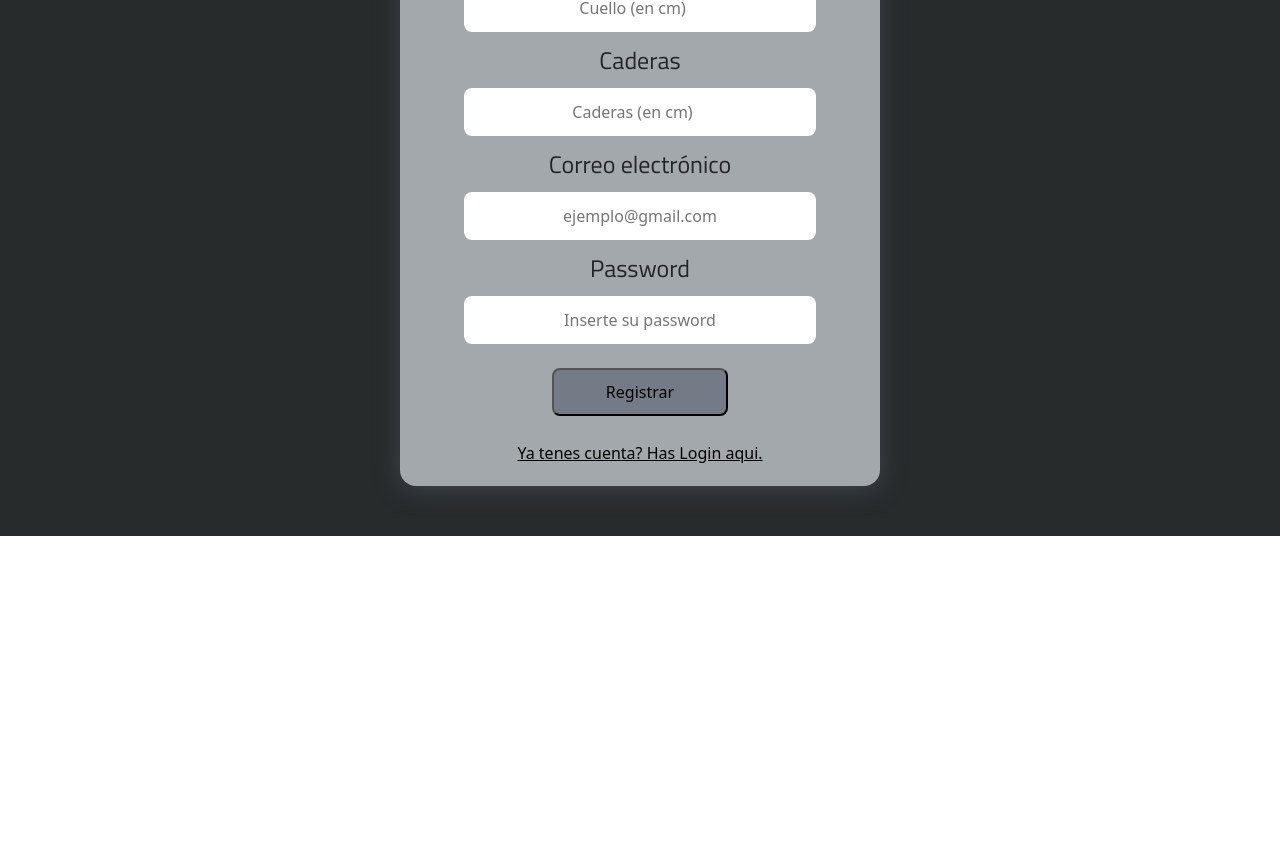
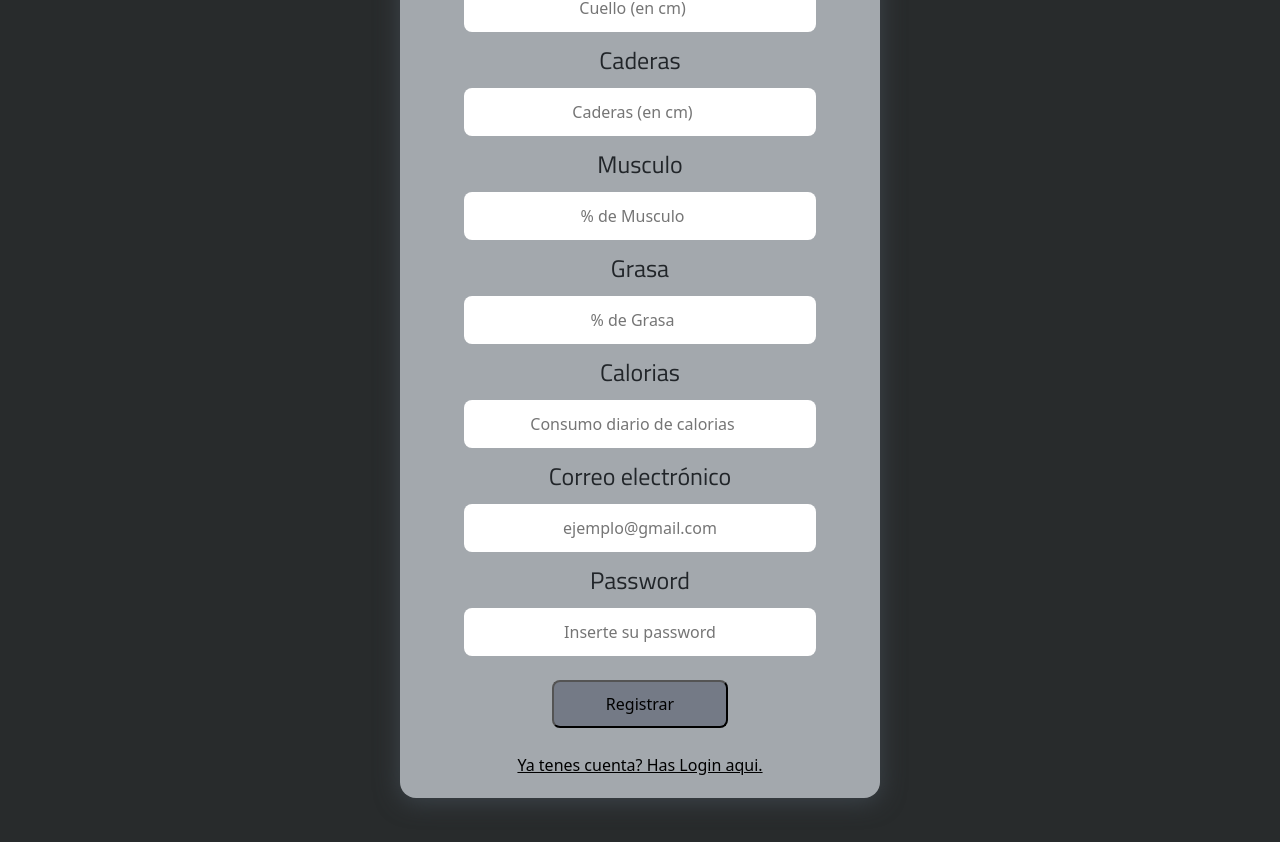
Before and after one commit to AbrahamVenegas/Nutri-TEC, a React (Create React App) app: page /RegisterCliente in a window 1280 px wide. Shown: the part 1134-1976 px from the top of the page. Before the commit the page ends 1670 px from the top, so only its background shows below. Built offline with nearby package versions, Linux system fonts and the light colour scheme; the HTML template or start-up script is replaced by a standard one.

Commit message:
Se agregan datos que hacian falta den RegisterCliente

```diff
--- a/src/pages/RegisterCliente.js
+++ b/src/pages/RegisterCliente.js
@@ -260,6 +260,42 @@ export const RegisterCliente = () => {
                     className="register_input_c">
                 </input>
 
+                <label htmlFor="musculo" className="register_label_c">Musculo</label>
+                <input value={musculo} onChange={e => setMusculo(e.target.value)}
+                    type="number"
+                    min="0"
+                    max="100"
+                    step="0.1"
+                    name="musculo"
+                    id="musculo"
+                    placeholder="% de Musculo"
+                    className="register_input_c">
+                </input>
+
+                <label htmlFor="grasa" className="register_label_c">Grasa</label>
+                <input value={grasa} onChange={e => setGrasa(e.target.value)}
+                    type="number"
+                    min="0"
+                    max="100"
+                    step="0.1"
+                    name="grasa"
+                    id="grasa"
+                    placeholder="% de Grasa"
+                    className="register_input_c">
+                </input>
+
+                <label htmlFor="calorias" className="register_label_c">Calorias</label>
+                <input value={calorias} onChange={e => setCalorias(e.target.value)}
+                    type="number"
+                    min="0"
+                    max="10000"
+                    step="0.1"
+                    name="calorias"
+                    id="calorias"
+                    placeholder="Consumo diario de calorias"
+                    className="register_input_c">
+                </input>
+
                 <label htmlFor="correo" className="register_label_c">Correo electrónico</label>
                 <input value={correo} onChange={e => setCorreo(e.target.value)}
                     type="email"
```
